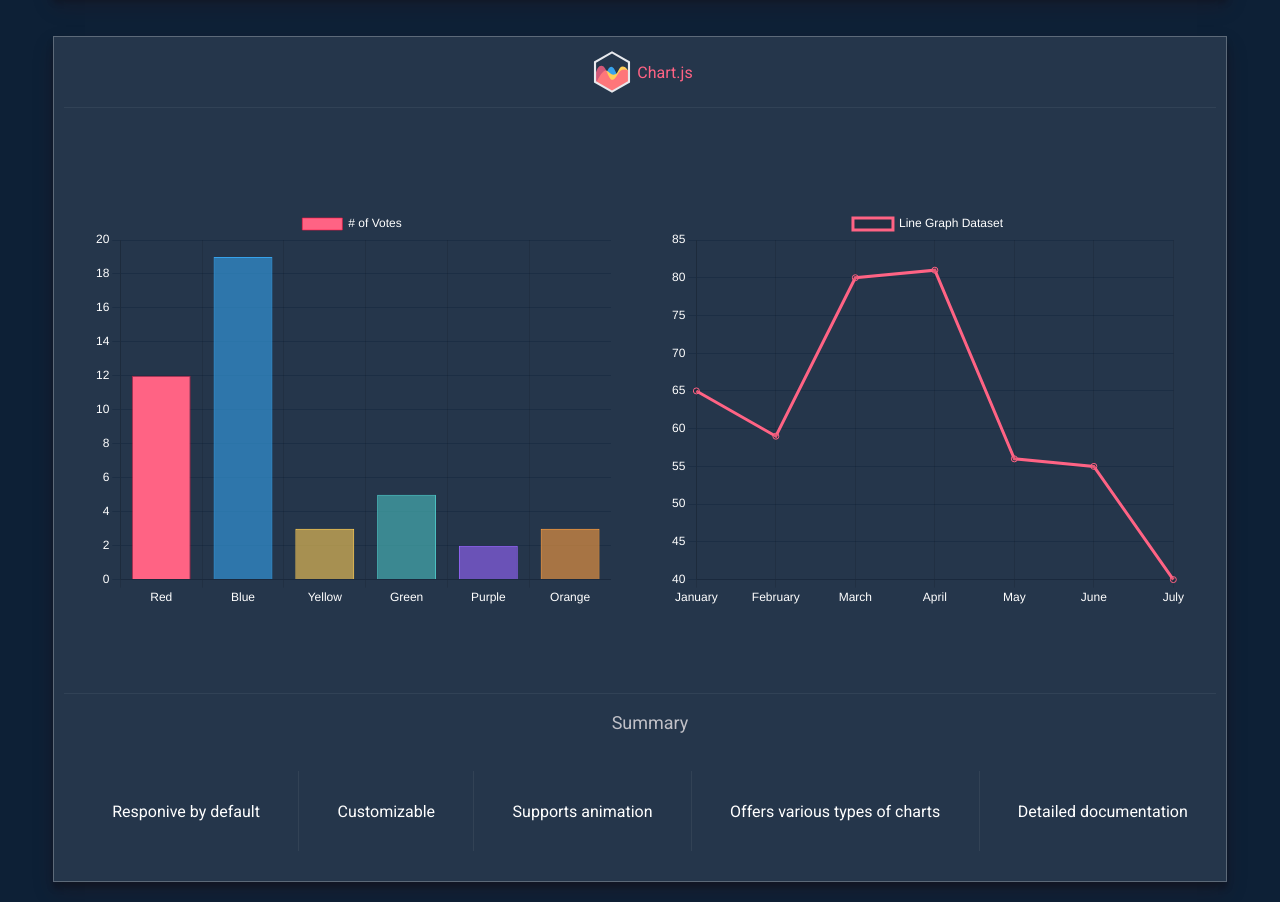
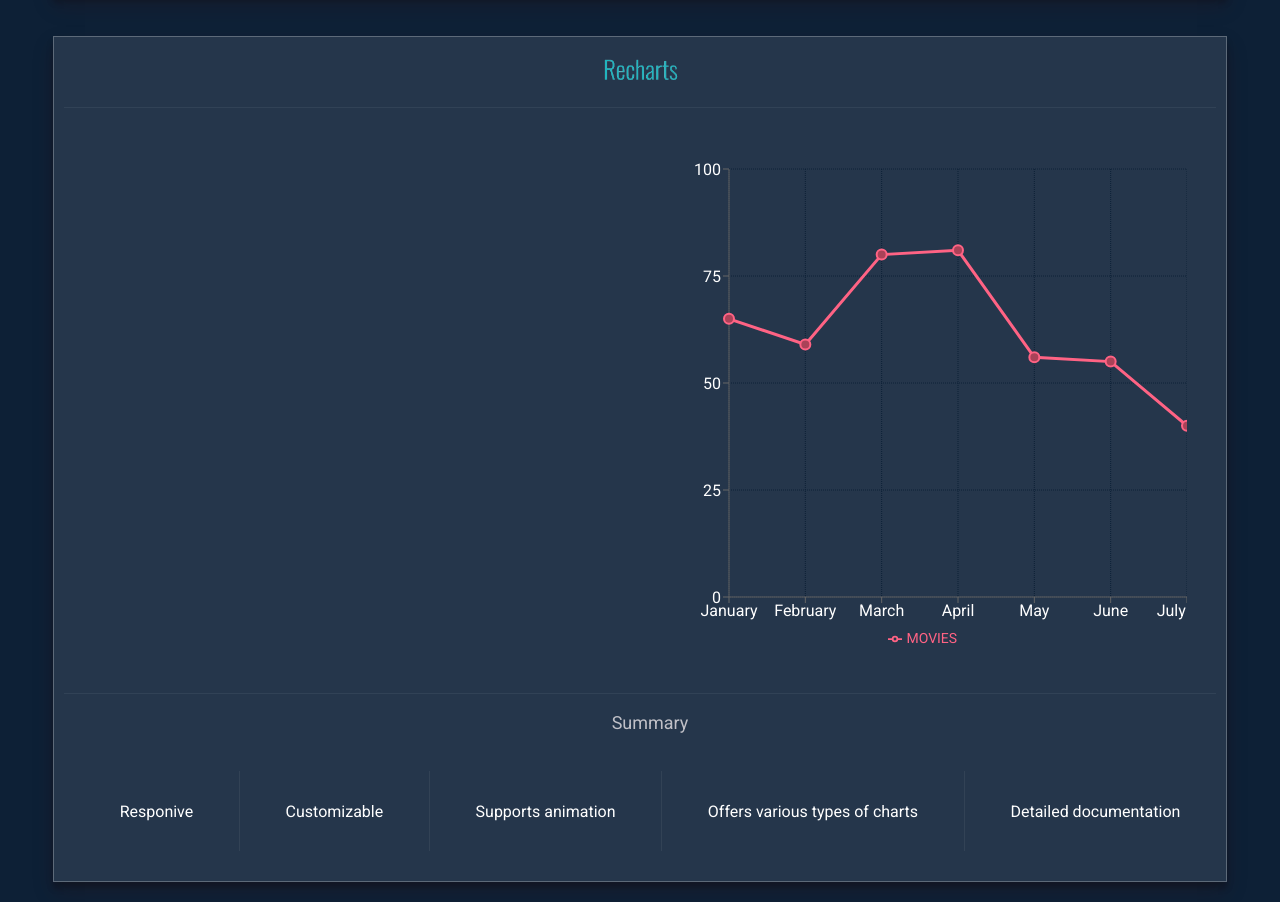
Before and after one commit to MilicaMilakovic/internship-research, a React (Create React App) app in the folder lucene-research/movies/: page /graphs in a window 1280 px wide. Shown: the part 1100-2002 px from the top of the page. Built offline with nearby package versions, Linux system fonts and the light colour scheme.

Commit message:
Recharts line chart added

```diff
--- a/lucene-research/movies/package.json
+++ b/lucene-research/movies/package.json
@@ -18,6 +18,7 @@
     "react-redux": "^8.0.2",
     "react-router-dom": "^6.3.0",
     "react-scripts": "5.0.1",
+    "recharts": "^2.1.12",
     "typescript": "^4.7.4",
     "web-vitals": "^2.1.4"
   },
--- a/lucene-research/movies/src/components/Charts/ChartJS.tsx
+++ b/lucene-research/movies/src/components/Charts/ChartJS.tsx
@@ -1,5 +1,5 @@
 import { Bar, Line } from "react-chartjs-2";
-import styles from "./ChartJS.module.css";
+import styles from "./Charts.module.css";
 import { Chart, registerables } from "chart.js";
 Chart.register(...registerables);
 
@@ -8,7 +8,7 @@
     labels: ["Red", "Blue", "Yellow", "Green", "Purple", "Orange"],
     datasets: [
       {
-        label: "# of Votes",
+        label: "# BarChart Dataset",
         data: [12, 19, 3, 5, 2, 3],
 
         backgroundColor: [
@@ -68,7 +68,7 @@
   };
 
   return (
-    <div className={styles.chartJS}>
+    <div className={styles.container}>
       <div className={styles.title}>
         <img
           className="logo"
--- a/lucene-research/movies/src/components/Charts/ChartJS.module.css
+++ b/lucene-research/movies/src/components/Charts/Charts.module.css
@@ -1,4 +1,4 @@
-.chartJS {
+.container {
   width: 90vw;
   min-height: 70vh;
 
--- /dev/null
+++ b/lucene-research/movies/src/components/Charts/Recharts.module.css
@@ -0,0 +1,31 @@
+.container {
+  width: 90vw;
+  min-height: 70vh;
+  margin: 20px;
+  display: flex;
+  flex-direction: column;
+
+  justify-content: flex-start;
+  align-items: center;
+
+  background-color: #25364b;
+  padding: 10px;
+  box-shadow: rgba(61, 13, 13, 0.19) 0px 10px 20px,
+    rgba(0, 0, 0, 0.23) 0px 6px 6px;
+
+  border: 1px solid #5d6a79;
+}
+
+.title{
+    width: 100%;
+    height: 50px;
+
+    display: flex;
+    align-items: center;
+    justify-content: center;
+    color: #FF6384;
+    margin-bottom: 15px;
+    padding-bottom: 10px;
+    border-bottom: 1px solid #5d6a793b;
+    /* background-color: red; */
+}
--- a/lucene-research/movies/src/components/Charts/Recharts.tsx
+++ b/lucene-research/movies/src/components/Charts/Recharts.tsx
@@ -1,8 +1,105 @@
+import styles from "./Charts.module.css";
+import {
+  LineChart,
+  Line,
+  XAxis,
+  YAxis,
+  CartesianGrid,
+  Tooltip,
+  Legend,
+  ResponsiveContainer,
+} from "recharts";
 
+const lineChartData = [
+  {
+    name: "January",
+    movies: 65,
+  },
+  {
+    name: "February",
+    movies: 59,
+  },
+  {
+    name: "March",
+    movies: 80,
+  },
+  {
+    name: "April",
+    movies: 81,
+  },
+  {
+    name: "May",
+    movies: 56,
+  },
+  {
+    name: "June",
+    movies: 55,
+  },
+  {
+    name: "July",
+    movies: 40,
+  },
+];
 
 const Recharts = () => {
+  return (
+    <div className={styles.container}>
+      <div className={styles.title}>
+        <img
+          className="logo"
+          src={`${process.env.PUBLIC_URL}/assets/recharts.png`}
+          alt="logo"
+          height="50"
+        />
+      </div>
+      <div className={styles.charts}>
+        <div className={styles.bar}></div>
 
-    return <h1>Recharts</h1>;
+        <div className={styles.line}>
+          <ResponsiveContainer width="100%" aspect={1}>
+            <LineChart
+              width={500}
+              height={300}
+              data={lineChartData}
+              margin={{
+                top: 20,
+                bottom: 20
+              }}
+            >
+              <CartesianGrid strokeDasharray="1" horizontal vertical stroke="#0D2036" />
+              <XAxis dataKey="name" tick={{ fill: '#fff'}}/>
+              <YAxis tick={{ fill: '#fff'}} />
+              <Tooltip />
+              <Legend />
+              <Line
+                dataKey="movies"
+                strokeWidth={3}
+                stroke="#FF6384"
+                dot={{
+                  fill: "#AA4258",
+                  r: 5,
+                  stroke: "#FF6384",
+                  strokeWidth: 2,
+                }}
+                activeDot={{ r: 9 }}
+              />
+            </LineChart>
+          </ResponsiveContainer>
+        </div>
+      </div>
+
+      <div className={styles.summary}>
+        <p style={{ fontSize: "18px" }}>Summary</p>
+        <div className={styles.points}>
+          <div className={styles.point}>Responive </div>
+          <div className={styles.point}>Customizable</div>
+          <div className={styles.point}>Supports animation</div>
+          <div className={styles.point}>Offers various types of charts</div>
+          <div className={styles.point}>Detailed documentation</div>
+        </div>
+      </div>
+    </div>
+  );
 };
 
 export default Recharts;
--- a/lucene-research/movies/src/pages/Graphs.tsx
+++ b/lucene-research/movies/src/pages/Graphs.tsx
@@ -1,5 +1,6 @@
 import styles from "./Graphs.module.css";
 import ChartJS from "../components/Charts/ChartJS";
+import Recharts from "../components/Charts/Recharts";
 
 const Graphs = () => {
   return (
@@ -9,7 +10,7 @@
             <p>Libraries:</p>
         </div>
         <ChartJS/>
-        <ChartJS/>
+        <Recharts/>
 
 
 
```
Also changed, not shown: lucene-research/movies/public/assets/recharts.png (added), 1 other file (tests, documents, lock files or other folders).
